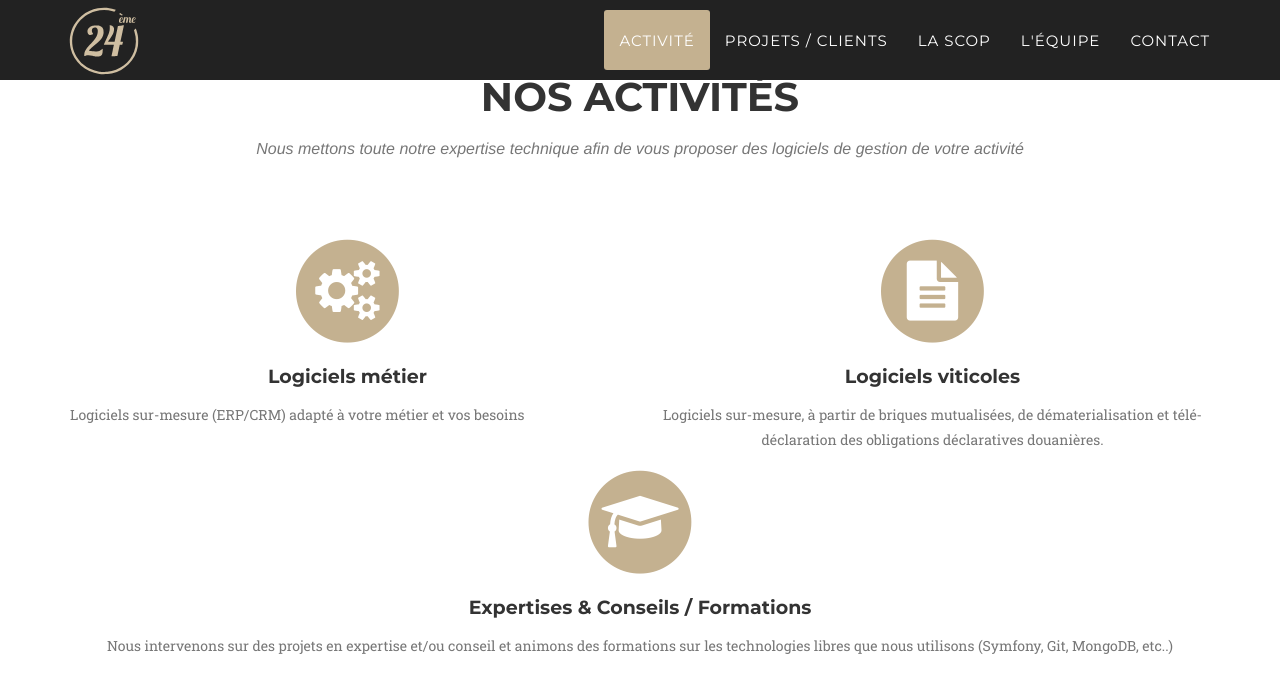
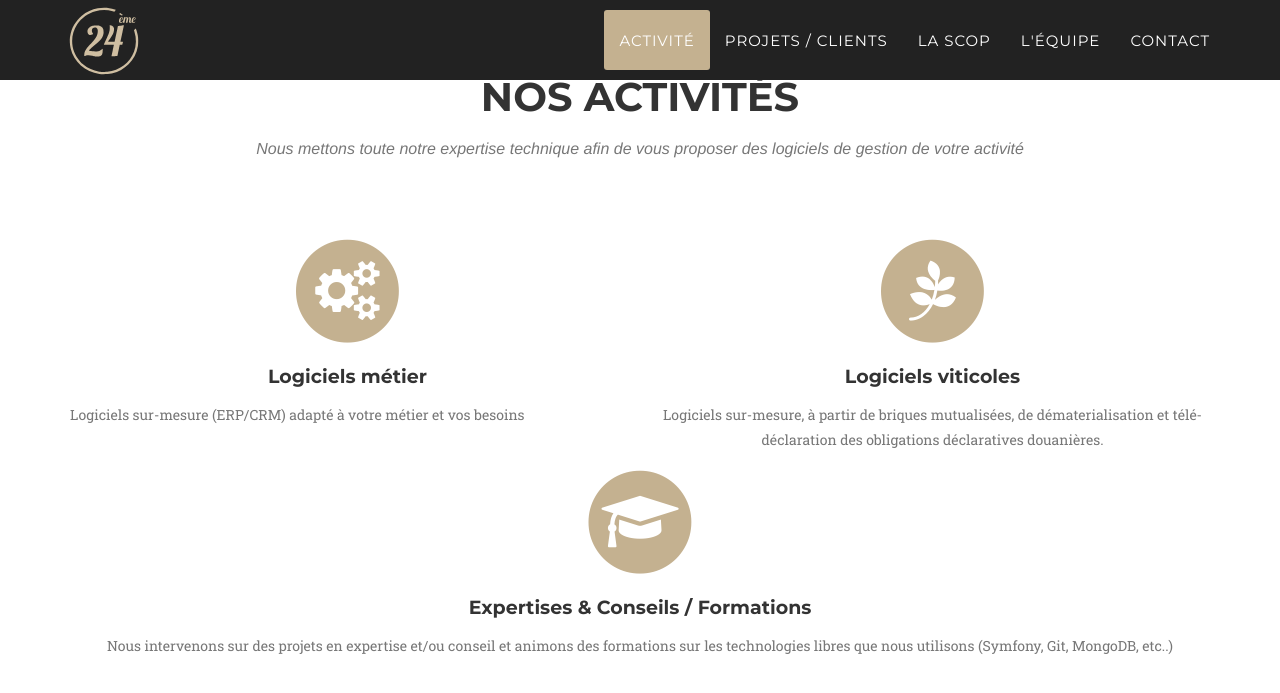
Before and after one commit to Arnaud75/24eme.fr, a Jekyll site: the page built from index.html, in a window 1280 px wide and 900 px high, scrolled down 858 px. Shown: the top 693 px of the window. Built offline with Jekyll 4.4.1, drawn with Linux system fonts in a browser that asks for light colours; some web fonts are replaced.

Commit message:
logo vin

```diff
--- a/_includes/activite.html
+++ b/_includes/activite.html
@@ -21,7 +21,7 @@
                 <div class="col-md-6">
                     <span class="fa-stack fa-4x">
                         <i class="fa fa-circle fa-stack-2x text-primary"></i>
-                        <i class="fa fa-file-text fa-stack-1x fa-inverse"></i>
+                        <i class="fa fa-pagelines fa-stack-1x fa-inverse"></i>
                     </span>
                     <h4 class="service-heading">Logiciels viticoles</h4>
                     <p class="text-muted">Logiciels sur-mesure, à partir de briques mutualisées, de dématerialisation et télé-déclaration des obligations déclaratives douanières.</p>
```
